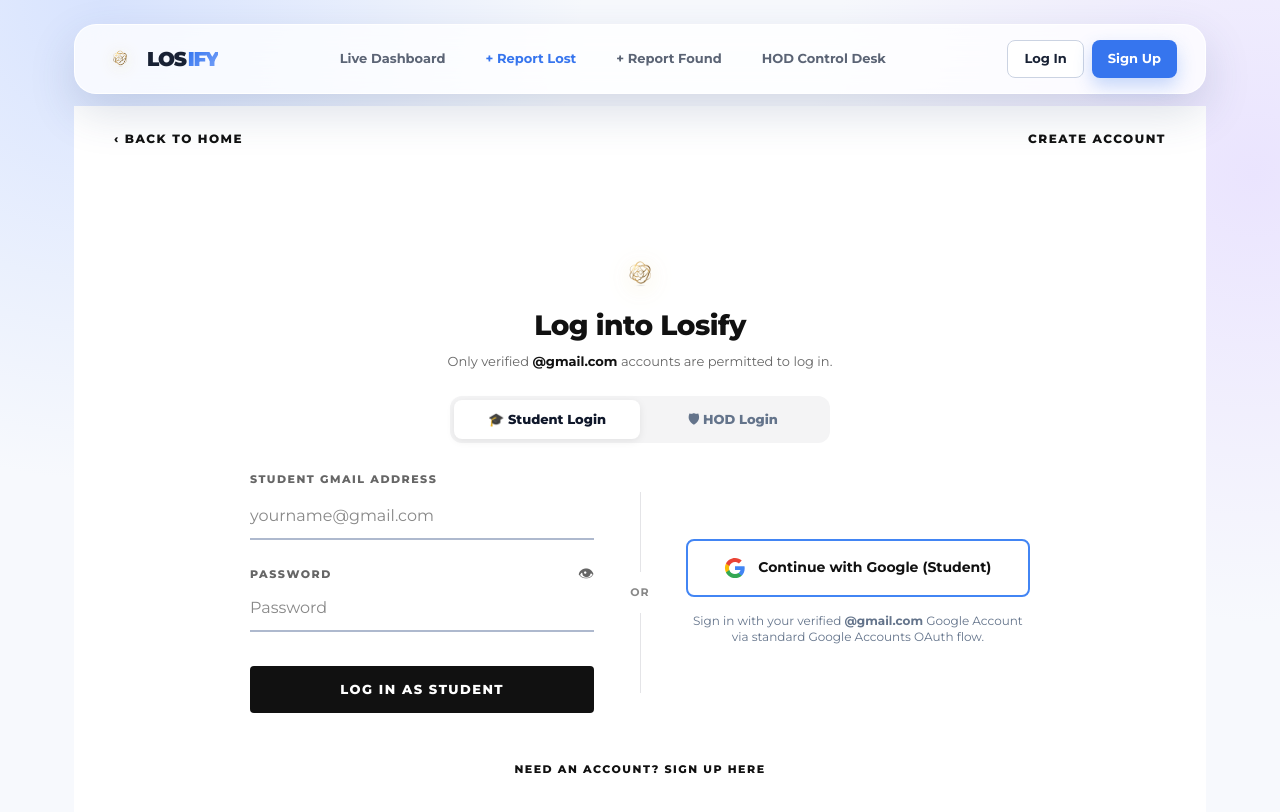
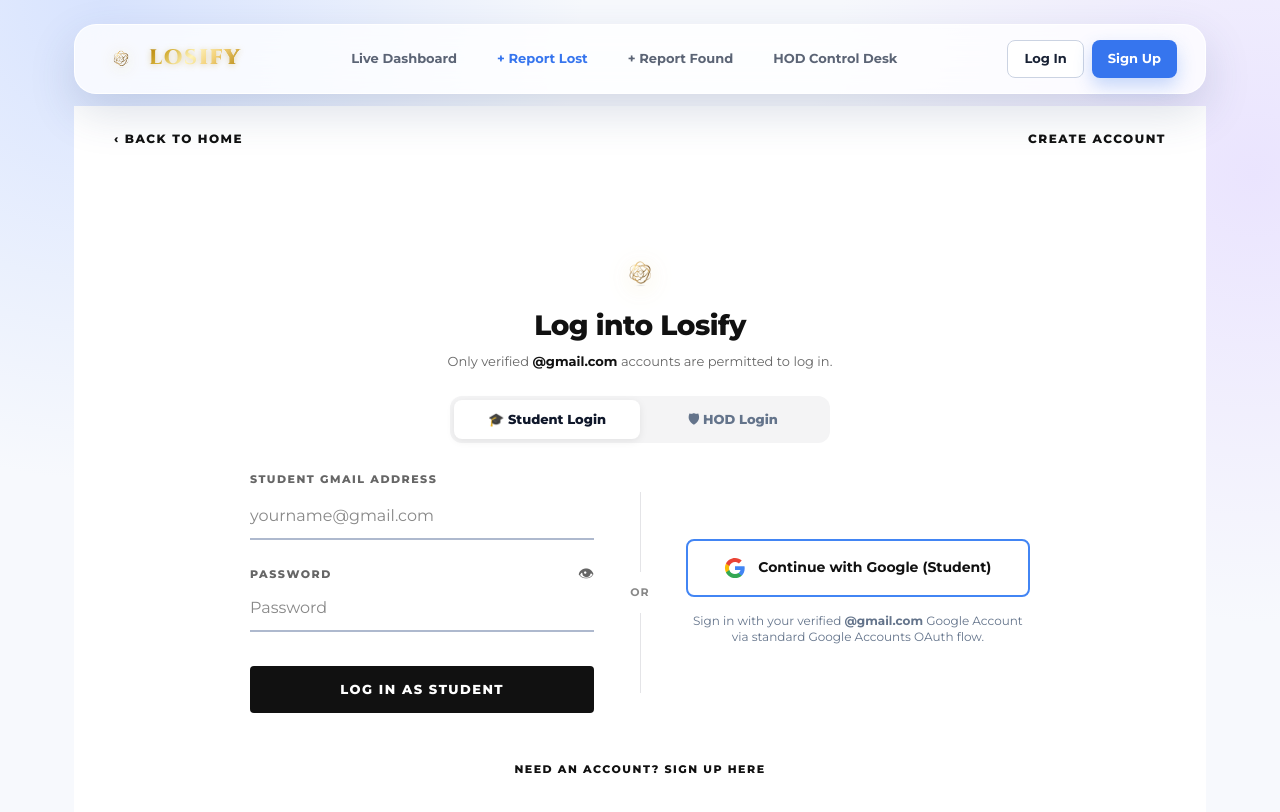
Before and after one commit to arijittsaha13/losify, a Next.js app: page /login in a window 1280 px wide. Shown: the top 812 px of the page. Built offline with nearby package versions, Linux system fonts and the light colour scheme.

Commit message:
style: update brand typography font to Cinzel/Outfit with metallic gold gradient matching the logo icon

```diff
--- a/app/globals.css
+++ b/app/globals.css
@@ -1,4 +1,4 @@
-@import url('https://fonts.googleapis.com/css2?family=Montserrat:ital,wght@0,300;0,400;0,500;0,600;0,700;0,800;0,900;1,300;1,400;1,500;1,600;1,700;1,800;1,900&display=swap');
+@import url('https://fonts.googleapis.com/css2?family=Cinzel:wght@600;700;800;900&family=Outfit:wght@600;700;800;900&family=Montserrat:ital,wght@0,300;0,400;0,500;0,600;0,700;0,800;0,900;1,300;1,400;1,500;1,600;1,700;1,800;1,900&display=swap');
 
 @tailwind base;
 @tailwind components;
@@ -108,10 +108,10 @@ body {
 }
 
 .brand {
-  font-size: 20px;
-  font-weight: 900;
-  letter-spacing: -0.5px;
-  color: var(--sq-ink-primary);
+  font-family: 'Cinzel', 'Outfit', 'Montserrat', sans-serif;
+  font-size: 21px;
+  font-weight: 800;
+  letter-spacing: 1.5px;
   text-decoration: none;
   display: inline-flex;
   align-items: center;
@@ -119,9 +119,22 @@ body {
   line-height: 1;
 }
 
+.brand-text {
+  background: linear-gradient(135deg, #b8860b 0%, #d4af37 20%, #fff4b8 45%, #e5c158 70%, #997318 100%);
+  -webkit-background-clip: text;
+  -webkit-text-fill-color: transparent;
+  background-clip: text;
+  color: transparent;
+  font-family: 'Cinzel', 'Outfit', sans-serif;
+  font-weight: 800;
+  letter-spacing: 1.5px;
+  filter: drop-shadow(0 1px 3px rgba(184, 134, 11, 0.35));
+  transition: filter 0.3s ease;
+}
+
 .brand-logo-img {
-  width: 34px;
-  height: 34px;
+  width: 36px;
+  height: 36px;
   object-fit: contain;
   filter: drop-shadow(0 2px 8px rgba(212, 175, 55, 0.45));
   transition: transform 0.35s cubic-bezier(0.34, 1.56, 0.64, 1), filter 0.35s ease;
@@ -132,11 +145,33 @@ body {
   filter: drop-shadow(0 4px 14px rgba(212, 175, 55, 0.65));
 }
 
+.brand:hover .brand-text {
+  filter: drop-shadow(0 2px 8px rgba(212, 175, 55, 0.65));
+}
+
 .brand-accent {
-  background: linear-gradient(135deg, #2e72ef, #7aa2f8);
+  background: linear-gradient(135deg, #fff6c5 0%, #f3d179 40%, #c49929 80%, #8c6812 100%);
   -webkit-background-clip: text;
   -webkit-text-fill-color: transparent;
-  margin-left: 2px;
+  background-clip: text;
+  margin-left: 1px;
+  font-weight: 900;
+}
+
+.sq-footer-brand {
+  font-family: 'Cinzel', 'Outfit', sans-serif;
+  font-size: 22px;
+  font-weight: 800;
+  letter-spacing: 1.5px;
+  text-decoration: none;
+  display: inline-flex;
+  align-items: center;
+  gap: 10px;
+  background: linear-gradient(135deg, #b8860b 0%, #d4af37 20%, #fff4b8 45%, #e5c158 70%, #997318 100%);
+  -webkit-background-clip: text;
+  -webkit-text-fill-color: transparent;
+  background-clip: text;
+  filter: drop-shadow(0 1px 3px rgba(184, 134, 11, 0.35));
 }
 
 /* Nav Menu Items & Dropdowns */
--- a/app/page.tsx
+++ b/app/page.tsx
@@ -295,8 +295,15 @@ export default function Home() {
       <footer className="sq-footer">
         <div className="sq-footer-grid">
           <div>
-            <Link href="/" className="sq-footer-brand">
-              LOS<span className="brand-accent">IFY</span>
+            <Link href="/" className="brand">
+              <Image
+                src="/images/logo-transparent.png"
+                alt="Losify Golden Logo"
+                width={32}
+                height={32}
+                className="brand-logo-img"
+              />
+              <span className="brand-text">LOS<span className="brand-accent">IFY</span></span>
             </Link>
             <p style={{ color: 'var(--sq-ink-secondary)', fontSize: '14px', maxWidth: '300px', lineHeight: 1.6 }}>
               The intelligent campus recovery platform powered by AI vision and secure departmental custody.
--- a/components/Navbar.tsx
+++ b/components/Navbar.tsx
@@ -35,17 +35,16 @@ export function Navbar() {
   return (
     <div className="sq-nav-wrapper">
       <nav className="sq-nav">
-        {/* Brand Logo */}
         <Link className="brand" href="/" prefetch={true} onClick={() => setMobileMenuOpen(false)}>
           <Image
             src="/images/logo-transparent.png"
             alt="Losify Golden Logo"
-            width={34}
-            height={34}
+            width={36}
+            height={36}
             className="brand-logo-img"
             priority
           />
-          <span>LOS<span className="brand-accent">IFY</span></span>
+          <span className="brand-text">LOS<span className="brand-accent">IFY</span></span>
         </Link>
 
         {/* Desktop Menu */}
```
